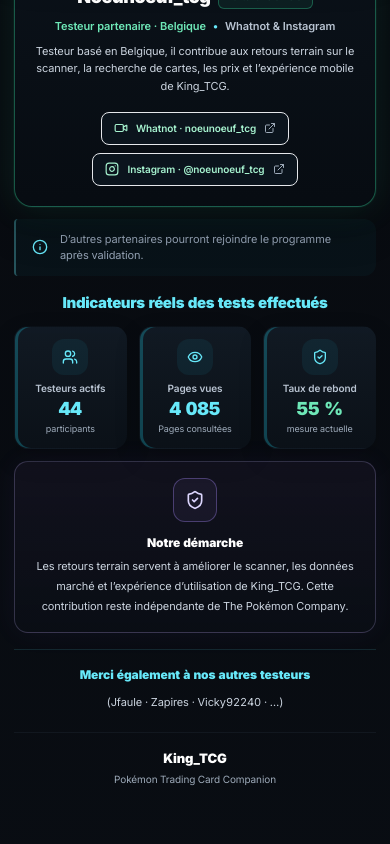
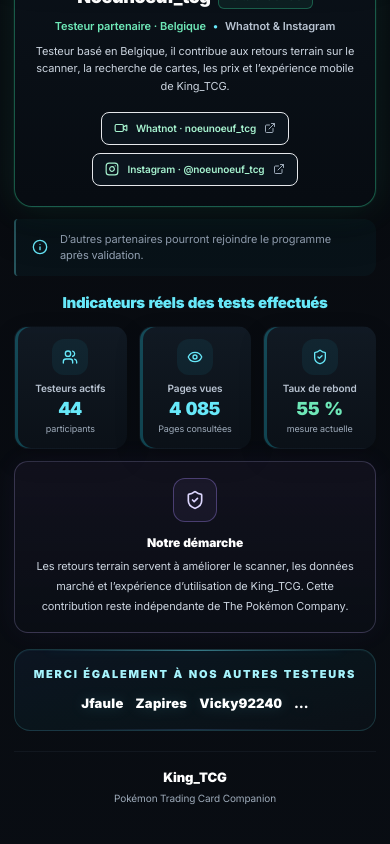
Before and after one commit to dylangdm1-dotcom/King_TcgV1, a Next.js app: page /parametres/testeurs in a window 390 px wide. Shown: the part 850-1694 px from the top of the page. Built offline with nearby package versions, Linux system fonts and the light colour scheme.

Commit message:
Refactor testers section layout and styles
Updated the layout and styling for the testers section, improving the visual presentation and responsiveness.

```diff
--- a/app/parametres/testeurs/page.tsx
+++ b/app/parametres/testeurs/page.tsx
@@ -163,15 +163,30 @@ export default function TesteursPage() {
             </div>
           </section>
 
-          <section className="mt-4 border-t border-cyan-300/[0.12] pt-4 text-center">
-            <h2 className="text-[12px] font-black text-cyan-300">
+          <section className="relative mt-4 overflow-hidden rounded-[16px] border border-cyan-300/[0.16] bg-gradient-to-br from-blue-500/[0.07] via-cyan-400/[0.045] to-sky-300/[0.025] px-4 py-4 text-center shadow-[inset_0_1px_0_rgba(103,232,249,0.05)] sm:px-5">
+            <div className="pointer-events-none absolute inset-x-8 top-0 h-px bg-gradient-to-r from-transparent via-cyan-300/45 to-transparent shadow-[0_0_9px_rgba(34,211,238,0.22)]" />
+            <div className="pointer-events-none absolute inset-x-12 bottom-0 h-px bg-gradient-to-r from-transparent via-blue-400/20 to-transparent" />
+
+            <h2 className="text-[11px] font-black uppercase tracking-[0.16em] text-cyan-200">
               Merci également à nos autres testeurs
             </h2>
-            <p className="mx-auto mt-2 max-w-2xl text-[11px] leading-5 text-zinc-300">
-              {OTHER_TESTERS.length > 0
-                ? `(${OTHER_TESTERS.join(" · ")})`
-                : "(Liste des testeurs à compléter)"}
-            </p>
+
+            {OTHER_TESTERS.length > 0 ? (
+              <div className="mt-3 flex flex-wrap items-center justify-center gap-x-3 gap-y-2">
+                {OTHER_TESTERS.map((tester, index) => (
+                  <span
+                    key={`${tester}-${index}`}
+                    className="text-[13px] font-black tracking-[0.02em] text-white drop-shadow-[0_0_7px_rgba(103,232,249,0.16)] sm:text-[14px]"
+                  >
+                    {tester}
+                  </span>
+                ))}
+              </div>
+            ) : (
+              <p className="mt-3 text-[11px] font-semibold text-zinc-400">
+                Liste des testeurs à compléter
+              </p>
+            )}
           </section>
 
           <footer className="mt-5 border-t border-white/[0.06] pt-4 text-center">
```
